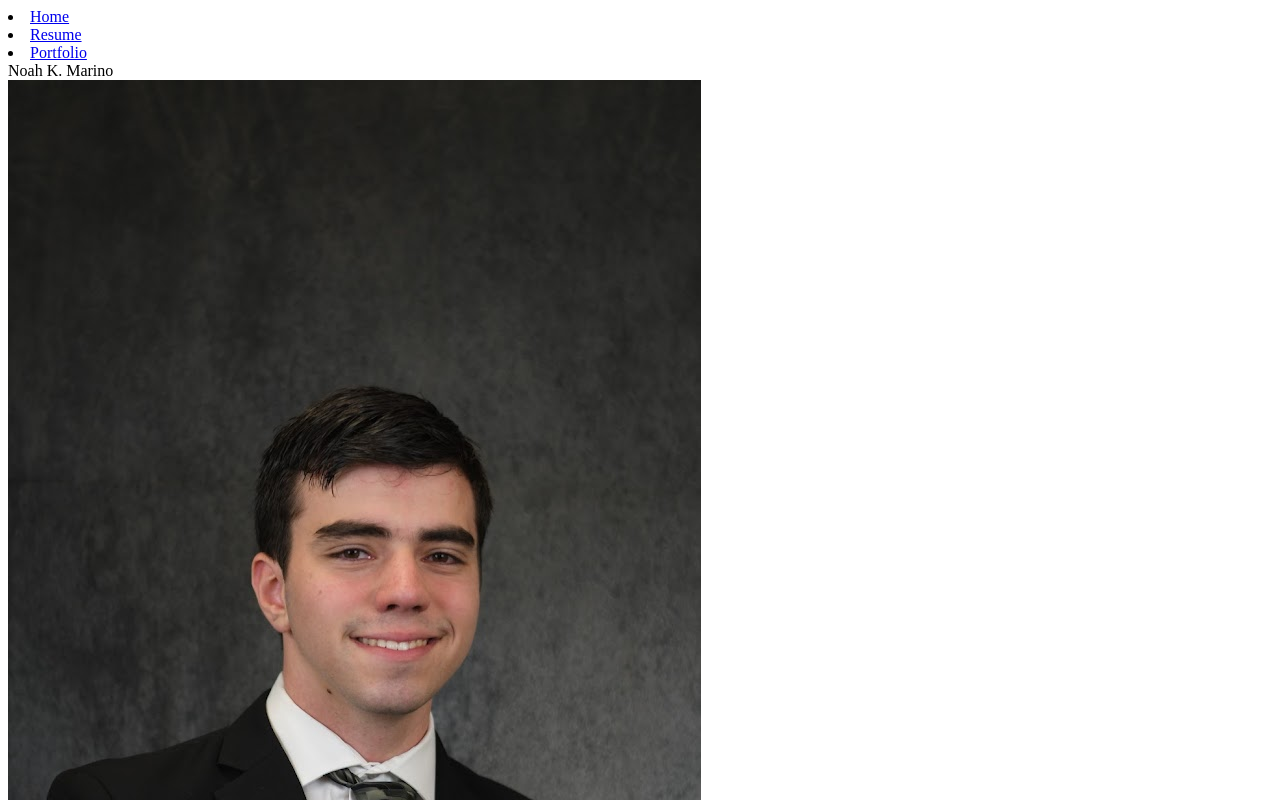
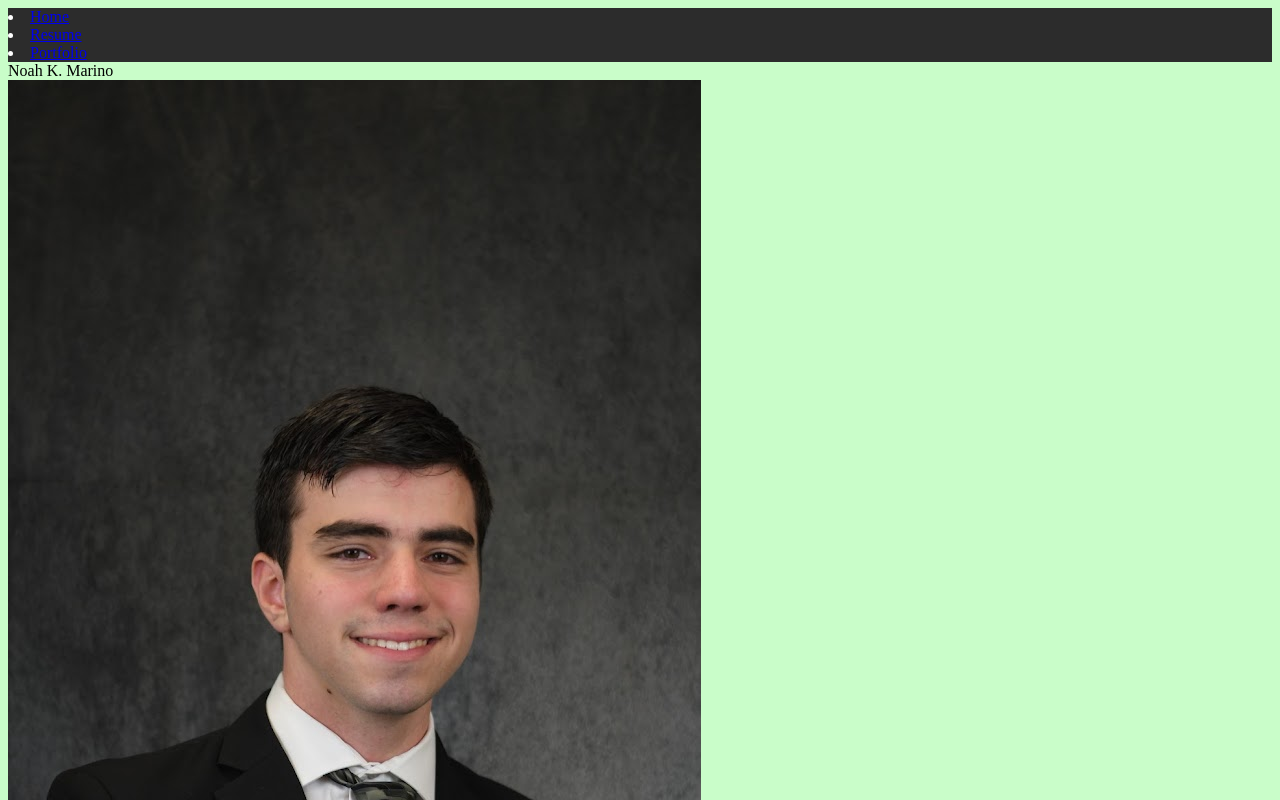
Before and after one commit to RHIT-marinonk/RHIT-marinonk.github.io, a plain HTML site: page index.html in a window 1280 px wide. Shown: the top 800 px of the page. Drawn offline with Linux system fonts and the light colour scheme.

Commit message:
css start

```diff
--- a/index.html
+++ b/index.html
@@ -2,6 +2,7 @@
 	<head>
 		<title>Noah Marino</title>
 		<script src="scripts/script.js"></script>
+		<link rel="stylesheet" href="styles/style.css">
     </head>
     <body>
 		<div id="navbar-placeholder"></div>
--- a/scripts/script.js
+++ b/scripts/script.js
@@ -10,6 +10,7 @@ document.addEventListener("DOMContentLoaded", () => {
 function buildHTML(placeholder, aMap) {
     let oldelem = document.querySelector(placeholder);
     let newelem = document.createElement("div");
+    newelem.classList.add("navbar")
     newelem.appendChild(document.createElement("ul"));
     for (let element in aMap) {
         let li = document.createElement("li");
--- /dev/null
+++ b/styles/style.css
@@ -0,0 +1,8 @@
+body {
+    background-color: #c9fdc9;
+}
+
+.navbar {
+    background-color: #2c2c2c;
+    color: white;
+}
```
Also changed, not shown: portfolio.html (+1 -0 lines), resume.html (+1 -0 lines).
